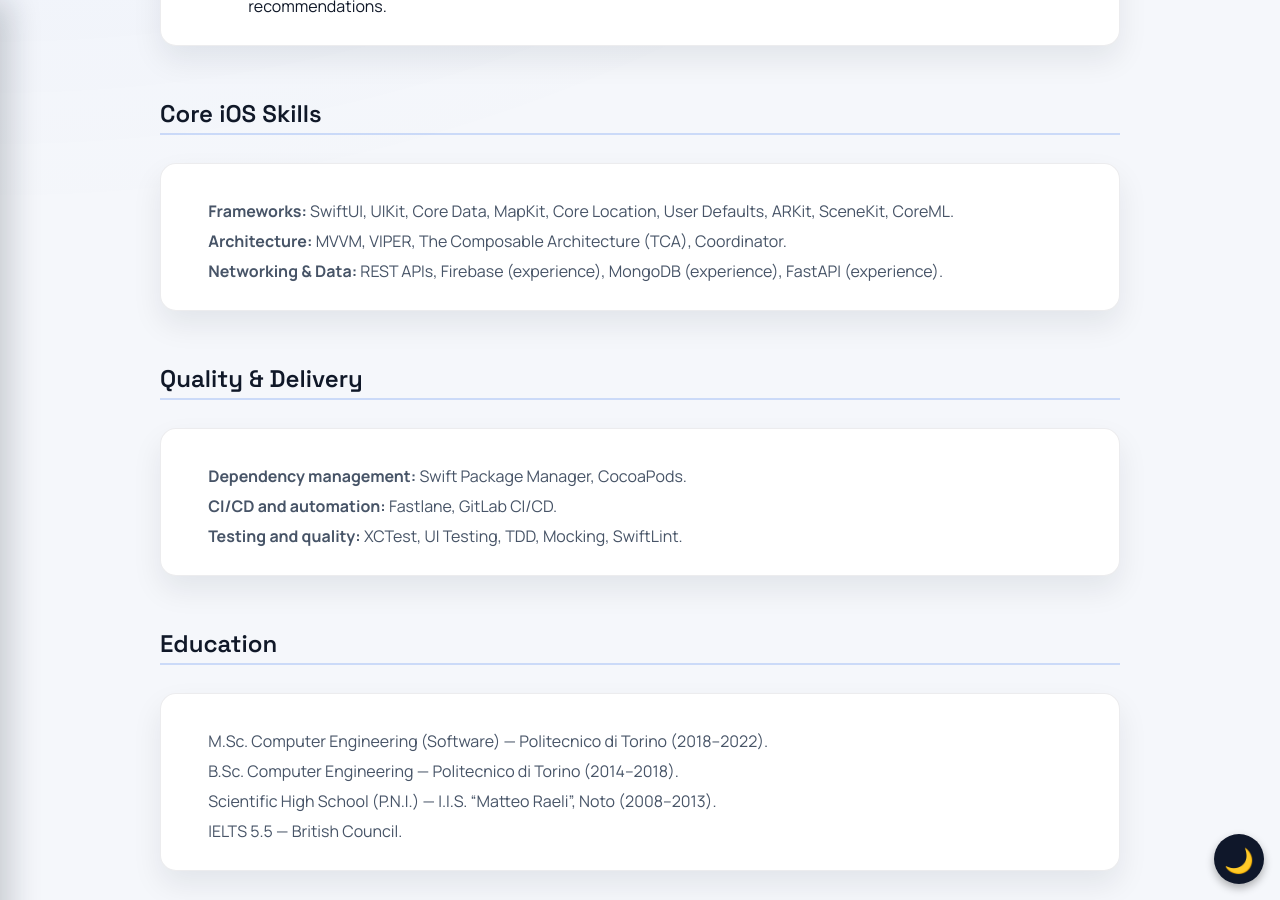
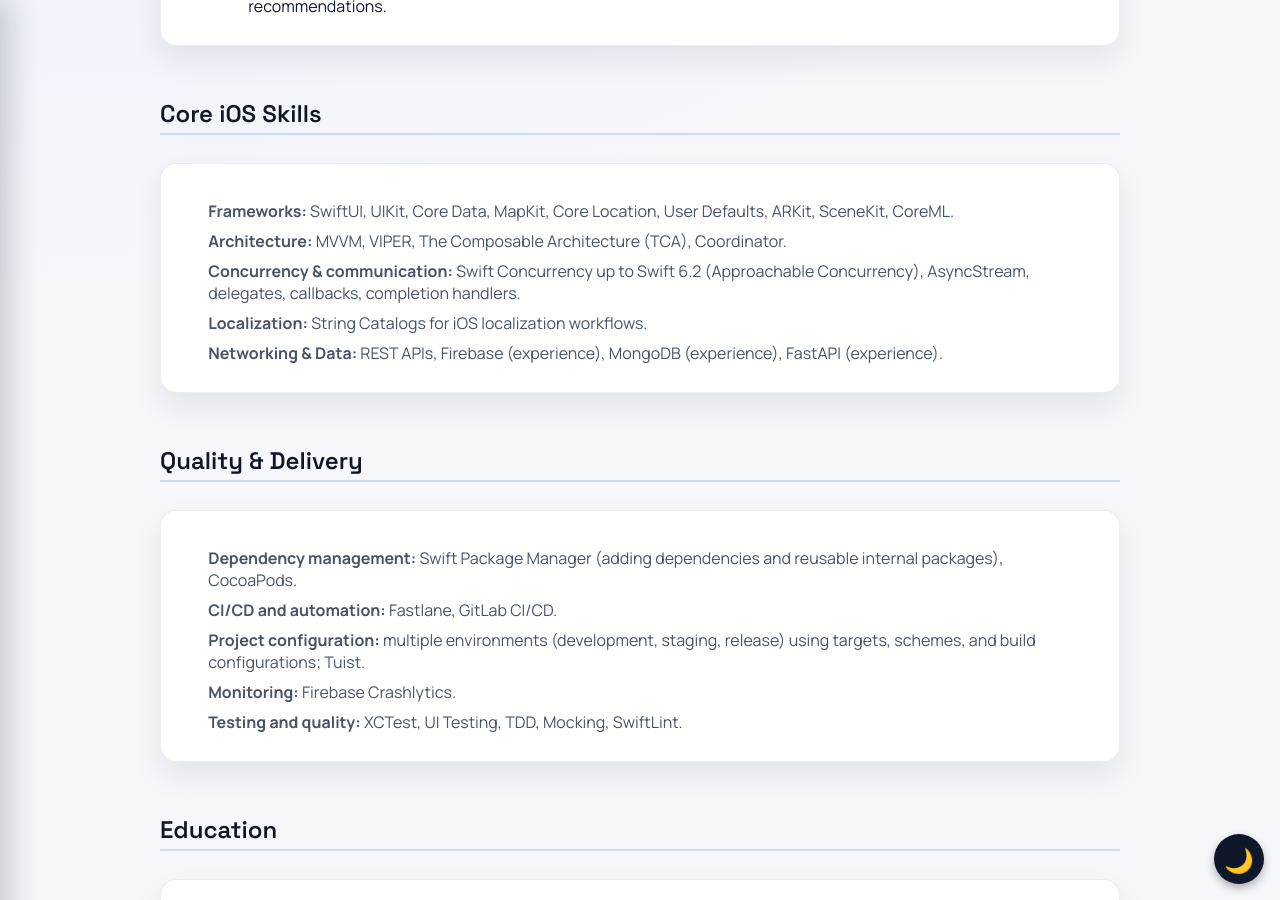
Before and after one commit to antoniocasto/acasto.dev, a Jekyll site: the page built from en/about.markdown, in a window 1280 px wide and 900 px high, scrolled down 1366 px. Built offline with Jekyll 4.4.1, drawn with Linux system fonts in a browser that asks for light colours.

Commit message:
Add recruiting skills to About pages

```diff
--- a/en/about.markdown
+++ b/en/about.markdown
@@ -68,6 +68,8 @@
     <ul class="skill-list">
       <li><strong>Frameworks:</strong> SwiftUI, UIKit, Core Data, MapKit, Core Location, User Defaults, ARKit, SceneKit, CoreML.</li>
       <li><strong>Architecture:</strong> MVVM, VIPER, The Composable Architecture (TCA), Coordinator.</li>
+      <li><strong>Concurrency &amp; communication:</strong> Swift Concurrency up to Swift 6.2 (Approachable Concurrency), AsyncStream, delegates, callbacks, completion handlers.</li>
+      <li><strong>Localization:</strong> String Catalogs for iOS localization workflows.</li>
       <li><strong>Networking &amp; Data:</strong> REST APIs, Firebase (experience), MongoDB (experience), FastAPI (experience).</li>
     </ul>
   </div>
@@ -77,8 +79,10 @@
   <h2>Quality &amp; Delivery</h2>
   <div class="about-card">
     <ul class="skill-list">
-      <li><strong>Dependency management:</strong> Swift Package Manager, CocoaPods.</li>
+      <li><strong>Dependency management:</strong> Swift Package Manager (adding dependencies and reusable internal packages), CocoaPods.</li>
       <li><strong>CI/CD and automation:</strong> Fastlane, GitLab CI/CD.</li>
+      <li><strong>Project configuration:</strong> multiple environments (development, staging, release) using targets, schemes, and build configurations; Tuist.</li>
+      <li><strong>Monitoring:</strong> Firebase Crashlytics.</li>
       <li><strong>Testing and quality:</strong> XCTest, UI Testing, TDD, Mocking, SwiftLint.</li>
     </ul>
   </div>
--- a/it/about.markdown
+++ b/it/about.markdown
@@ -67,6 +67,8 @@
     <ul class="skill-list">
       <li><strong>Framework:</strong> SwiftUI, UIKit, Core Data, MapKit, Core Location, User Defaults, ARKit, SceneKit, CoreML.</li>
       <li><strong>Architettura:</strong> MVVM, VIPER, The Composable Architecture (TCA), Coordinator.</li>
+      <li><strong>Concorrenza &amp; comunicazione:</strong> Swift Concurrency fino a Swift 6.2 (Approachable Concurrency), AsyncStream, delegate, callback, completion handler.</li>
+      <li><strong>Localizzazione:</strong> String Catalogs per i flussi di localizzazione iOS.</li>
       <li><strong>Networking &amp; dati:</strong> REST API, Firebase (esperienza), MongoDB (esperienza), FastAPI (esperienza).</li>
     </ul>
   </div>
@@ -76,8 +78,10 @@
   <h2>Qualità &amp; Delivery</h2>
   <div class="about-card">
     <ul class="skill-list">
-      <li><strong>Gestione dipendenze:</strong> Swift Package Manager, CocoaPods.</li>
+      <li><strong>Gestione dipendenze:</strong> Swift Package Manager (aggiunta di dipendenze e pacchetti interni riutilizzabili), CocoaPods.</li>
       <li><strong>CI/CD e automazione:</strong> Fastlane, GitLab CI/CD.</li>
+      <li><strong>Configurazione progetto:</strong> ambienti multipli (sviluppo, staging, rilascio) con target, scheme e build configuration; Tuist.</li>
+      <li><strong>Monitoraggio:</strong> Firebase Crashlytics.</li>
       <li><strong>Testing e qualità:</strong> XCTest, UI Testing, TDD, Mocking, SwiftLint.</li>
     </ul>
   </div>
```
